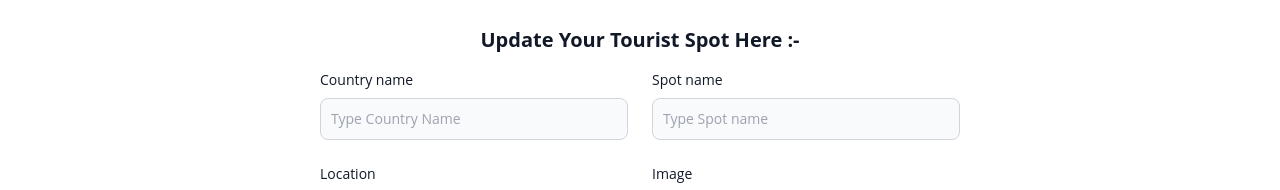
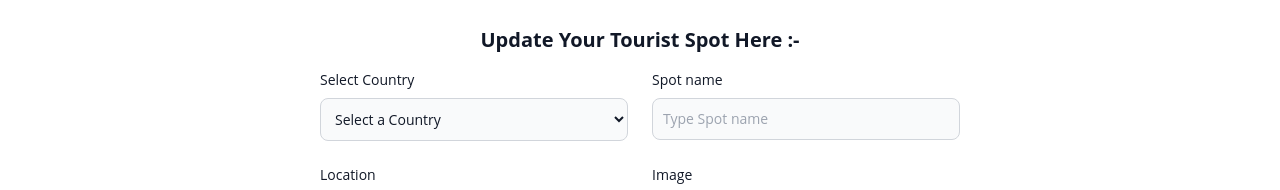
Before and after one commit to Salauddin-Ahmad/Journey-Junction, a React (Vite) app: page /updateDetails/1 in a window 1280 px wide. Shown: the part 122-312 px from the top of the page. Built offline with nearby package versions, Linux system fonts and the light colour scheme; no server answers.

Commit message:
added Countries Section

```diff
--- a/src/components/AddTouristForm.jsx
+++ b/src/components/AddTouristForm.jsx
@@ -1,7 +1,6 @@
 import useAuth from "../firebase/useAuth";
 
 import Swal from "sweetalert2";
-
 
 const AddTouristForm = () => {
   const { user } = useAuth() || {};
@@ -9,12 +8,11 @@ const AddTouristForm = () => {
   const handleSubmit = (event) => {
     event.preventDefault();
 
-
     const form = event.target;
     const userName = form.name.value;
     const photo = form.photo.value;
     const email = form.email.value;
-    const country = form.country.value;
+    const country_Name = form.country.value;
     const spot = form.spotName.value;
     const location = form.location.value;
     const cost = form.averageCost.value;
@@ -23,7 +21,19 @@ const AddTouristForm = () => {
     const totalVisit = form.totalVisit.value;
     const description = form.description.value;
 
-    const info = {country, cost, season, travelTime, totalVisit, description, location, spot, email, photo, userName,}
+    const info = {
+      country_Name,
+      cost,
+      season,
+      travelTime,
+      totalVisit,
+      description,
+      location,
+      spot,
+      email,
+      photo,
+      userName,
+    };
     // console.log(info);
 
     fetch("http://localhost:5000/addSpot", {
@@ -35,15 +45,14 @@ const AddTouristForm = () => {
     })
       .then((res) => res.json())
       .then((data) => {
-       if(data?.insertedId){
+        if (data?.insertedId) {
           Swal.fire({
             title: "Nice!",
             text: "Data added successfully",
             icon: "success",
           });
         }
-      })
-
+      });
   };
   return (
     <section className="bg-white dark:bg-gray-500">
@@ -53,6 +62,7 @@ const AddTouristForm = () => {
         </h2>
         <form onSubmit={handleSubmit} action="#">
           <div className="grid gap-4 sm:grid-cols-2 sm:gap-6">
+
 
             <div className="w-full">
               <label
@@ -78,6 +88,8 @@ const AddTouristForm = () => {
             </div>
 
 
+
+
             <div className="w-full">
               {" "}
               <label
@@ -95,7 +107,6 @@ const AddTouristForm = () => {
                 required
               />
             </div>
-
             <div className="w-full">
               <label
                 htmlFor="location"
@@ -249,17 +260,10 @@ const AddTouristForm = () => {
               />
             </div>
           </div>{" "}
-
-
           <div className="flex items-center justify-center mt-3">
-            <button
-              type="submit"
-              className="btn btn-primary hover:bg-blue-600"
-            >
+            <button type="submit" className="btn btn-primary hover:bg-blue-600">
               Add product
             </button>
-
-
           </div>
         </form>
       </div>
--- a/src/components/Countries.jsx
+++ b/src/components/Countries.jsx
@@ -1,9 +1,36 @@
+import { useEffect, useState } from "react";
+import { Link } from "react-router-dom";
 const Countries = () => {
-    return (
-        <div>
+  const [countries, setCountries] = useState([]);
+  console.log(countries);
 
+  useEffect(() => {
+    fetch("http://localhost:5000/countries")
+      .then((res) => res.json())
+      .then((data) => {
+        setCountries(data);
+      });
+  }, []);
+  return (
+    <>
+      <div className="my-10">
+        <div className="grid grid-cols-1 md:grid-cols-3 lg:grid-cols-3 gap-4 ">
+          {countries.map((country) => {
+            return (
+              <div className="border rounded-lg shadow-lg shadow-stone-700 p-3" key={country._id}>
+                <img className="w-[340px] h-[200px] rounded-lg" src={country.image} alt="" />
+                <h1 className="text-xl font-bold">{country.country_name}</h1>
+                <h1 className="text-base">{country.decription}</h1>
+                <Link to={'/specificSpot'}>
+                <button className="btn btn-info">View spots</button>
+                </Link>
+              </div>
+            );
+          })}
         </div>
-    );
+      </div>
+    </>
+  );
 };
 
 export default Countries;
--- a/src/components/ToristSpots.jsx
+++ b/src/components/ToristSpots.jsx
@@ -26,10 +26,10 @@ const ToristSpots = () => {
           <div key={spot._id} className=" p-4 shadow-lg rounded-lg border">
             <img
               src={spot.photo}
-              alt={spot.country}
+              alt={spot.country_Name}
               className="w-full h-40 object-cover mb-2 rounded-md"
             />
-            <h2 className="text-lg font-semibold">{spot.country}</h2>
+            <h2 className="text-lg font-semibold">{spot.country_Name}</h2>
             <p>{spot.description}</p>
             <Link to={`/view-details/${spot._id}`}>
             <button className="btn bg-blue-600">View Details</button></Link>
--- a/src/components/UpdateDEtails.jsx
+++ b/src/components/UpdateDEtails.jsx
@@ -27,7 +27,7 @@ const UpdateDEtails = () => {
     const form = event.target;
     console.log(form);
     const photo = form.photo.value;
-    const country = form.country.value;
+    const country_Name = form.country.value;
     const spot = form.spot.value;
     const location = form.location.value;
     const cost = form.cost.value;
@@ -37,7 +37,7 @@ const UpdateDEtails = () => {
     const description = form.description.value;
 
     const info = {
-      country,
+      country_Name,
       cost,
       season,
       travelTime,
@@ -90,7 +90,7 @@ const UpdateDEtails = () => {
         </h2>
         <form onSubmit={handleUpdate}>
           <div className="grid gap-4 sm:grid-cols-2 sm:gap-6">
-            <div className="w-full">
+            {/* <div className="w-full">
               {" "}
               <label
                 htmlFor="Country name"
@@ -107,7 +107,32 @@ const UpdateDEtails = () => {
                 defaultValue={details.country}
                 required
               />
+            </div> */}
+
+<div className="w-full">
+              <label
+                htmlFor="country"
+                className="block mb-2 text-sm font-medium text-gray-900 dark:text-white"
+              >
+                Select Country
+              </label>
+              <select
+                name="country"
+                id="country"
+                className="bg-gray-50 border border-gray-300 text-gray-900 text-sm rounded-lg focus:ring-primary-600 focus:border-primary-600 block w-full p-2.5 dark:bg-gray-700 dark:border-gray-600 dark:placeholder-gray-400 dark:text-white dark:focus:ring-primary-500 dark:focus:border-primary-500"
+                required
+              >
+                <option value="">Select a Country</option>
+                <option value="Kazakhstan">Kazakhstan</option>
+                <option value="Kyrgyzstan">Kyrgyzstan</option>
+                <option value="Tajikistan">Tajikistan</option>
+                <option value="Turkmenistan">Turkmenistan</option>
+                <option value="Uzbekistan">Uzbekistan</option>
+                <option value="Afghanistan">Mongolia</option>
+              </select>
             </div>
+
+
             <div className="w-full">
               {" "}
               <label
--- a/src/components/ViewDetails.jsx
+++ b/src/components/ViewDetails.jsx
@@ -22,23 +22,23 @@ const ViewDetails = () => {
       });
   }, [id]);
 
-  // Render spot details
   return (
     <div>
       {spotDetails ? (
         <>
-        <div className="md:flex md:flex-row  mx-auto border rounded-md px-2 shadow-lg shadow-amber-800">
+        <div className="md:flex md:flex-row  mx-auto border rounded-md px-2 shadow-lg shadow-stone-600">
         <img className="w-full lg:w-2/4 rounded-lg mx-auto" src={spotDetails.photo} alt="" />
           <div className="px-2 lg:px-4 space-y-1 mt-2">
           <h2> <span className="font-bold">Country Name:</span> {spotDetails.country}</h2>
-          <p> <span className="font-bold"></span>Spot Name: {spotDetails.spot}</p>
-          <p> <span className="font-bold"></span>Location Name: {spotDetails.location}</p>
-          <p> <span className="font-bold"></span>Description: {spotDetails.description}</p>
-          <p> <span className="font-bold"></span>Seasons: {spotDetails.season}</p>
-          <p> <span className="font-bold"></span>Cost: {spotDetails.cost} USD$</p>
-          <p> <span className="font-bold"></span>Total visitors per year: {spotDetails.totalVisit}</p>
-          <p> <span className="font-bold"></span>Average time for travel: {spotDetails.travelTime}</p>
-          <p> <span className="font-bold"></span>Addded by: {spotDetails.userName} </p>
+          <p> <span className="font-bold">Spot Name:</span> {spotDetails.spot}</p>
+          <p> <span className="font-bold">Location Name:</span> {spotDetails.location}</p>
+          <p> <span className="font-bold">Description:</span> {spotDetails.description}</p>
+          <p> <span className="font-bold">Seasons:</span> {spotDetails.season}</p>
+          <p> <span className="font-bold">Cost:</span> {spotDetails.cost} USD$</p>
+          <p> <span className="font-bold">Total visitors per year:</span> {spotDetails.totalVisit}</p>
+          <p> <span className="font-bold">Average time for travel:</span> {spotDetails.travelTime}</p>
+          <p> <span className="font-bold">Addded by:</span> {spotDetails.userName} </p>
+          <p> <span className="font-bold">Email:</span> {spotDetails.email} </p>
           </div>
         </div>
 
--- a/src/main.jsx
+++ b/src/main.jsx
@@ -16,6 +16,7 @@ import ToristSpots from "./components/ToristSpots";
 import AllSpots from "./components/AllSpots";
 import PrivateRoute from "./components/PrivateRoute";
 import ViewDetails from "./components/ViewDetails";
+import Countries from "./components/Countries";
 
 const router = createBrowserRouter([
   {
@@ -29,6 +30,7 @@ const router = createBrowserRouter([
           <>
             <Sliders></Sliders>
             <ToristSpots></ToristSpots>
+            <Countries></Countries>
           </>
         ),
       },
```
Lines whose indentation alone changed are shown as unchanged.
